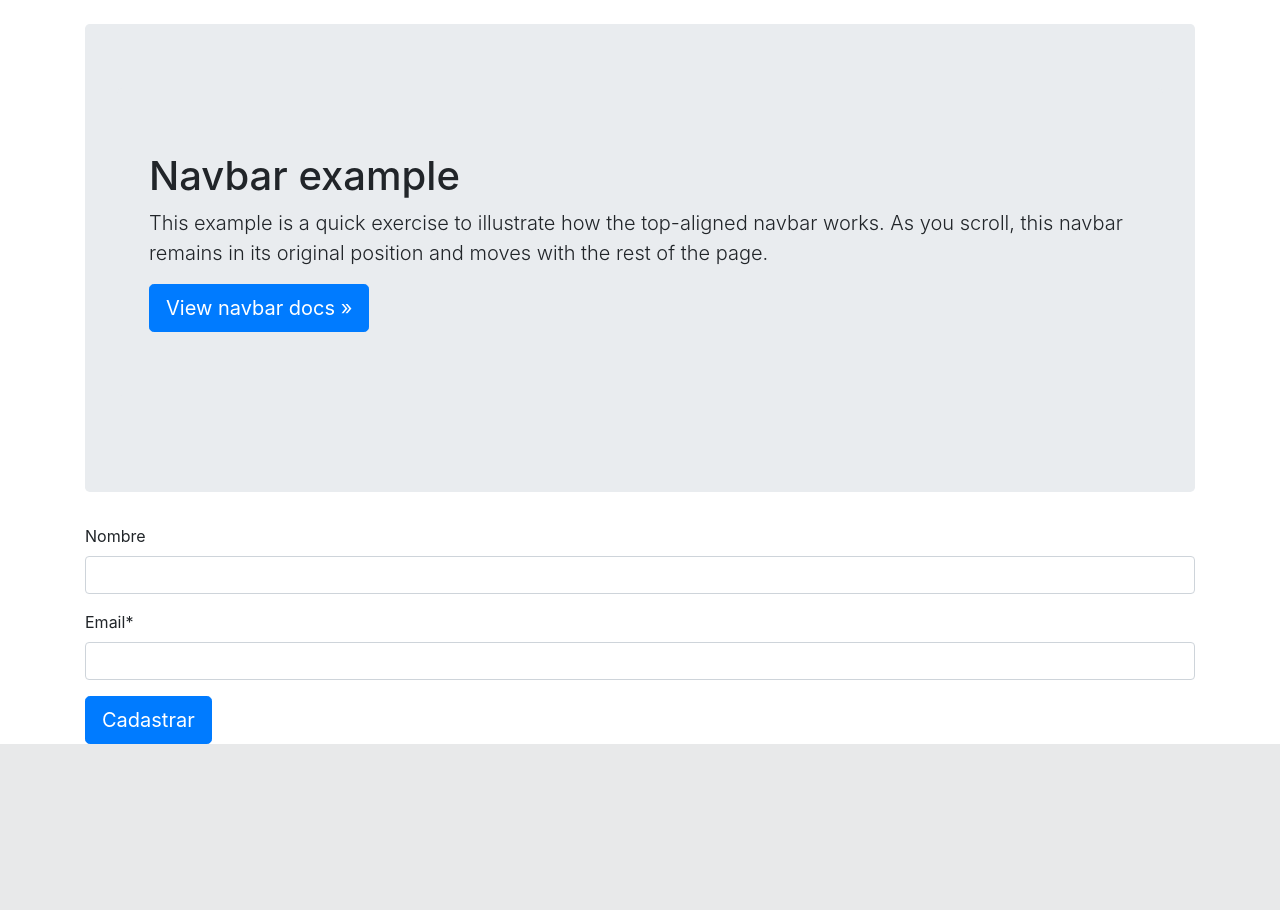
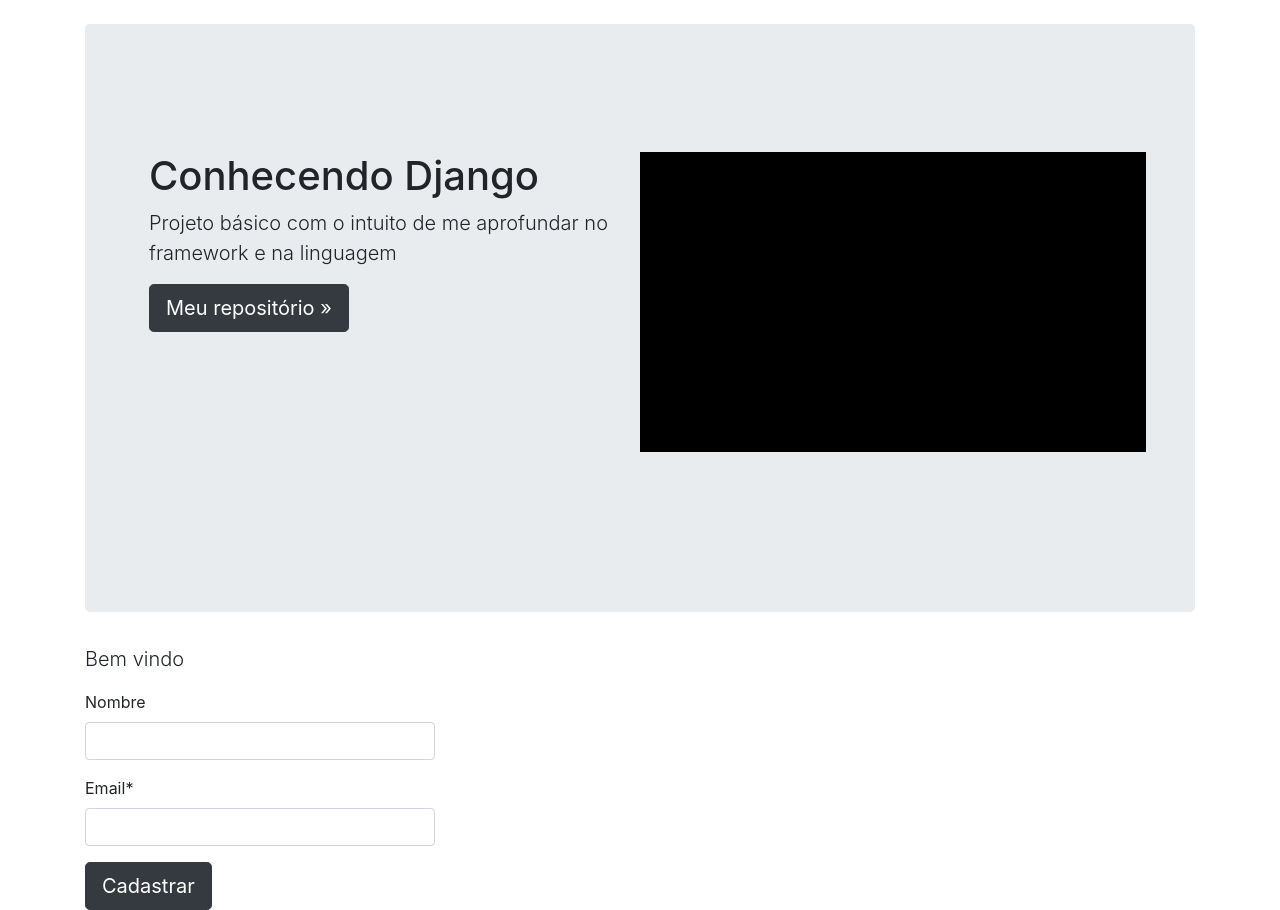
Before and after one commit to RodrigoBLima/Course-Django, a Django app: page / in a window 1280 px wide. Shown: the part 56-966 px from the top of the page. Before the commit the page ends 800 px from the top, so only its background shows below. Run offline with Django 3.2, Linux system fonts and the light colour scheme; some libraries are stand-ins or nearby versions.

Commit message:
update layout and grid

```diff
--- a/src/boletin/views.py
+++ b/src/boletin/views.py
@@ -7,9 +7,9 @@
 
 # Create your views here.
 def inicio(request):
-    titulo = "Hola"
+    titulo = "Bem vindo"
     if request.user.is_authenticated():
-        titulo = "Bem vindo %s" %(request.user)
+        titulo = "Bem vindo"
     form = RegModelForm(request.POST or None)
 
     context = {
--- a/src/templates/inicio.html
+++ b/src/templates/inicio.html
@@ -7,24 +7,31 @@
 {% block jumbotron_content %}
 
 <div class="jumbotron">
-    <h1>Navbar example</h1>
-    <p class="lead">This example is a quick exercise to illustrate how the top-aligned navbar works. As you scroll, this navbar remains in its original position and moves with the rest of the page.</p>
-    <a class="btn btn-lg btn-primary" href="/docs/4.3/components/navbar/" role="button">View navbar docs &raquo;</a>
-  </div>
-
+    <div class="row">
+        <div class="col-sm-6">
+            <h1>Conhecendo Django</h1>
+            <p class="lead">Projeto básico com o intuito de me aprofundar no framework e na linguagem</p>
+            <a class="btn btn-lg btn-dark" href="http://github.com/RodrigoBLima" role="button">Meu repositório &raquo;</a>
+        </div>
+        <div class="col-sm-6" style="background-color:black;height:300px ;"></div>
+    </div>
+</div>
 {% endblock %}
 
-{{ titulo }} <br />
-{{ request.user }}
-<hr />
+
 
 
 {% block content %}
-<form action="" method="POST">{% csrf_token %}
+<div class="row">
+    <div class="col-sm-6 col-xs-12 col-md-4 pull-right">
+            <p class="lead">{{ titulo }}</p>
+            <form action="" method="POST">{% csrf_token %}
+                {{ el_form|crispy }}
 
-        {{ el_form|crispy }}
+               <input type="submit" class="btn btn-lg btn-dark" value="Cadastrar"  />
+            </form>
+    </div>
+</div>
 
-            <input type="submit" class="btn btn-lg btn-primary" value="Cadastrar"  />
-</form>
 
 {% endblock %}
```
